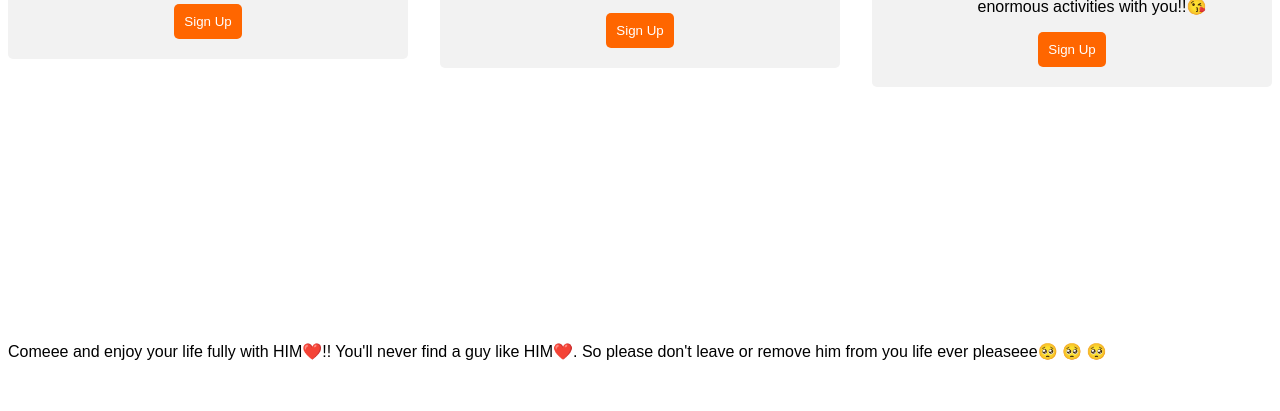
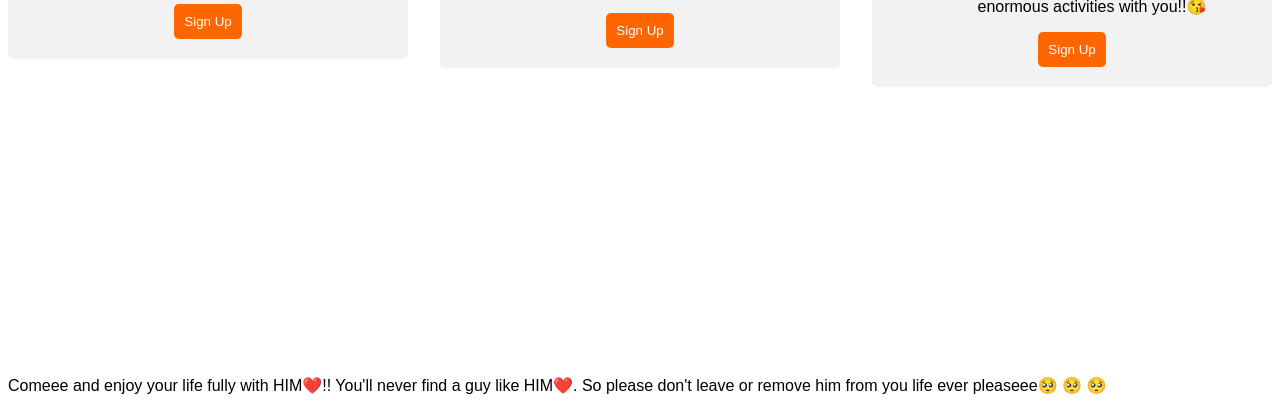
Before and after one commit to Rishhu200113/html-pricing, a plain HTML site: page index.html in a window 1280 px wide. Shown: the part 539-950 px from the top of the page. Before the commit the page ends 908 px from the top, so only its background shows below. Drawn offline with Linux system fonts and the light colour scheme; a web font is replaced by a local one.

Commit message:
Update index.html

```diff
--- a/index.html
+++ b/index.html
@@ -95,7 +95,8 @@
       <button class="plan-button">Sign Up</a>
     </div>
   </div>
-  <footer>Comeee and enjoy your life fully with HIM❤️!! You'll never find a guy like HIM❤️. So please don't leave or remove him from you life ever pleaseee🥺 🥺 🥺 </footer>
+  <br/>
+  <p>Comeee and enjoy your life fully with HIM❤️!! You'll never find a guy like HIM❤️. So please don't leave or remove him from you life ever pleaseee🥺 🥺 🥺</p>
 
 </body>
 
```
